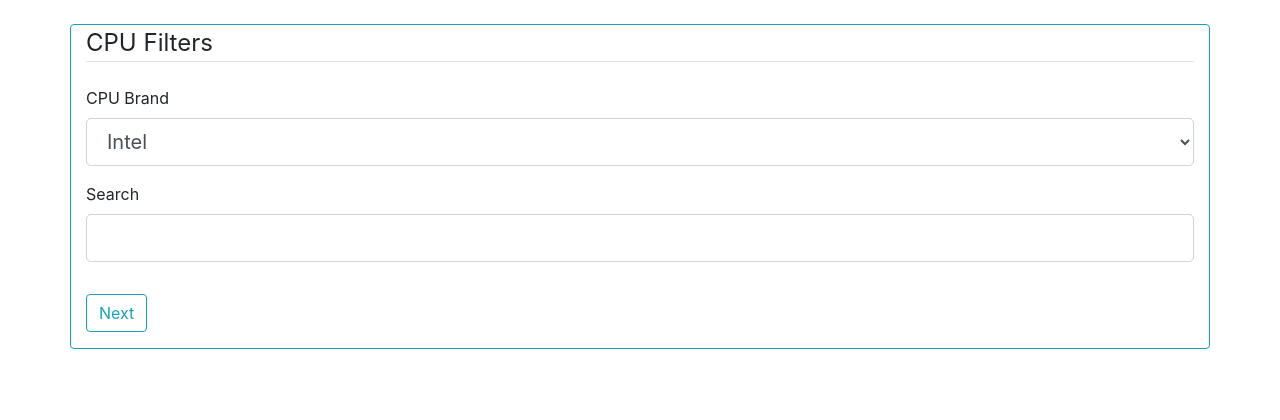
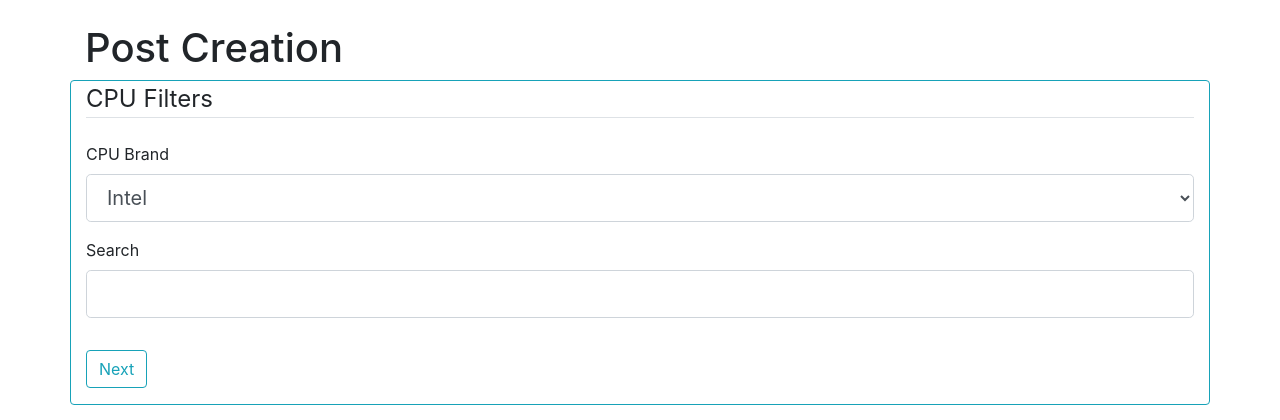
Before and after one commit to InfinityWarlock/EPQ-website, a Flask app: page /set-cpus in a window 1280 px wide. Shown: the top 420 px of the page. Run offline with Flask 2, Linux system fonts and the light colour scheme; parts of the project's set-up code (start-up, migrations or seed data) failed here and were passed over; some libraries are stand-ins or nearby versions.

Commit message:
Post creation formatting

```diff
--- a/tradingwebsite/templates/create-post.html
+++ b/tradingwebsite/templates/create-post.html
@@ -1,6 +1,7 @@
 {% extends "layout.html" %}
 {% block content %}
     <br>
+    <h1 class="container">Post Creation</h1>
     <div class="container border border-info rounded">
         <legend class="border-bottom mb-4">Price Reccomendation</legend>
         <p class="text-justify">
@@ -103,6 +104,7 @@
                 </div>
                 <div class="form-group">
                     {{ form.picture.label(class="form-control-label") }}
+                    <small class="text-muted">(optional)</small>
                     {% if form.picture.errors %}
                         {{ form.picture(class="form-control form-control-lg is-invalid") }}
                         <div class="invalid-feedback">
@@ -113,6 +115,7 @@
                     {% else %}
                         {{ form.picture(class="form-control form-control-lg") }}
                     {% endif %}
+
                 </div>
             </fieldset>
             <div class="form-group">
--- a/tradingwebsite/templates/set-category.html
+++ b/tradingwebsite/templates/set-category.html
@@ -1,6 +1,7 @@
 {% extends "layout.html" %}
 {% block content %}
     <br>
+    <h1 class="container">Post Creation</h1>
     <div class="container border border-info rounded">
         <form method = "POST" action = "">
             {{category_form.hidden_tag()}}
--- a/tradingwebsite/templates/set-cpus.html
+++ b/tradingwebsite/templates/set-cpus.html
@@ -1,6 +1,7 @@
 {% extends "layout.html" %}
 {% block content %}
     <br>
+    <h1 class="container">Post Creation</h1>
     <div class="container border border-info rounded">
         <form method = "POST" action = "">
             {{cpu_form.hidden_tag()}}
--- a/tradingwebsite/templates/set-gpus.html
+++ b/tradingwebsite/templates/set-gpus.html
@@ -1,6 +1,7 @@
 {% extends "layout.html" %}
 {% block content %}
     <br>
+    <h1 class="container">Post Creation</h1>
     <div class="container border border-info rounded">
         <form method = "POST" action = "">
             {{gpu_form.hidden_tag()}}
--- a/tradingwebsite/templates/set-item.html
+++ b/tradingwebsite/templates/set-item.html
@@ -1,6 +1,7 @@
 {% extends "layout.html" %}
 {% block content %}
     <br>
+    <h1 class="container">Post Creation</h1>
     <div class="container border border-info rounded">
         <form method = "POST" action = "">
             {{item_form.hidden_tag()}}
--- a/tradingwebsite/templates/set-psus.html
+++ b/tradingwebsite/templates/set-psus.html
@@ -1,6 +1,7 @@
 {% extends "layout.html" %}
 {% block content %}
     <br>
+    <h1 class="container">Post Creation</h1>
     <div class="container border border-info rounded">
         <form method = "POST" action = "">
             {{psu_form.hidden_tag()}}
--- a/tradingwebsite/templates/set-ram.html
+++ b/tradingwebsite/templates/set-ram.html
@@ -1,6 +1,7 @@
 {% extends "layout.html" %}
 {% block content %}
     <br>
+    <h1 class="container">Post Creation</h1>
     <div class="container border border-info rounded">
         <form method = "POST" action = "">
             {{ram_form.hidden_tag()}}
--- a/tradingwebsite/templates/set-storage.html
+++ b/tradingwebsite/templates/set-storage.html
@@ -1,6 +1,7 @@
 {% extends "layout.html" %}
 {% block content %}
     <br>
+    <h1 class="container">Post Creation</h1>
     <div class="container border border-info rounded">
         <form method = "POST" action = "">
             {{storage_form.hidden_tag()}}
```
